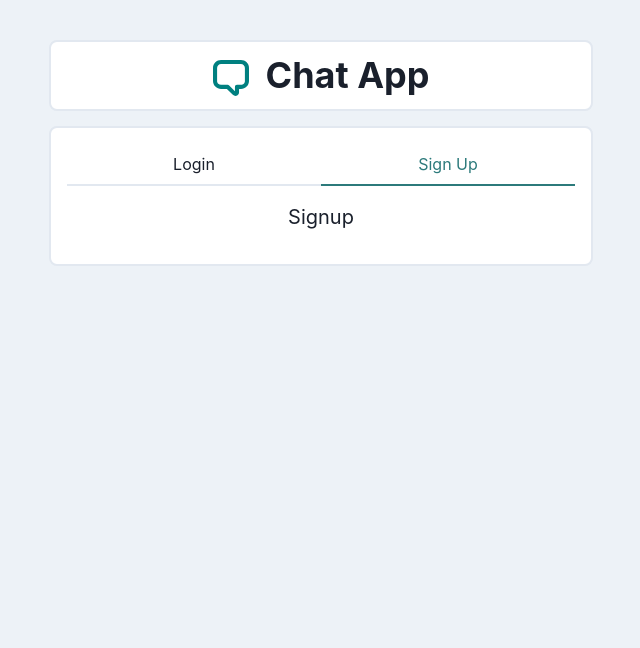
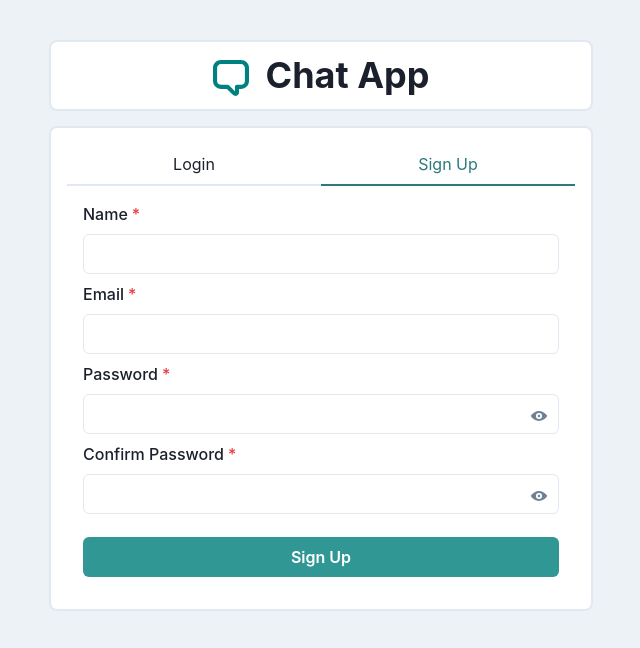
Before and after one commit to yamakenth/chat-app, a React (Create React App) app in the folder client/: page / in a window 1280 px wide. Both pictures are taken after a click on the tab "Sign Up". Shown: the top 648 px of the page, without its empty margins (319-959 px from the left). Built offline with nearby package versions, Linux system fonts and the light colour scheme.

Commit message:
Create sign up UI

```diff
--- a/client/package.json
+++ b/client/package.json
@@ -15,6 +15,7 @@
     "@types/node": "12.20.55",
     "@types/react": "18.2.45",
     "@types/react-dom": "18.2.18",
+    "formik": "2.4.5",
     "framer-motion": "6.5.1",
     "react": "18.2.0",
     "react-dom": "18.2.0",
--- /dev/null
+++ b/client/src/components/authentication/SignUp.tsx
@@ -0,0 +1,188 @@
+import { ViewIcon, ViewOffIcon } from "@chakra-ui/icons";
+import {
+  Button,
+  FormControl,
+  FormErrorMessage,
+  FormLabel,
+  Input,
+  InputGroup,
+  InputRightElement,
+  VStack,
+  useToast,
+} from "@chakra-ui/react";
+import { FormikErrors, useFormik } from "formik";
+import { useState } from "react";
+
+type FormValues = {
+  name: string;
+  email: string;
+  password: string;
+  confirmPassword: string;
+};
+
+const validate = (values: FormValues) => {
+  const { name, email, password, confirmPassword } = values;
+  const errors: FormikErrors<FormValues> = {};
+  if (!name) {
+    errors.name = "Name is required";
+  }
+  if (!email) {
+    errors.email = "Email is required";
+  }
+  if (!password) {
+    errors.password = "Password is required";
+  }
+  if (!confirmPassword) {
+    errors.confirmPassword = "Password confirmation is required";
+  } else if (confirmPassword !== password) {
+    errors.confirmPassword = "Password confirmation must match password";
+  }
+  return errors;
+};
+
+const SignUp = () => {
+  const [showPassword, setShowPassword] = useState(false);
+  const [isLoading, setIsLoading] = useState(false);
+  const toast = useToast();
+
+  const formik = useFormik({
+    initialValues: {
+      name: "",
+      email: "",
+      password: "",
+      confirmPassword: "",
+    },
+    validate,
+    onSubmit: (values) => {
+      setIsLoading(true);
+      try {
+        // TODO: post data
+        toast({
+          duration: 5000,
+          isClosable: true,
+          position: "bottom",
+          status: "success",
+          title: "Registration Successful",
+          description: JSON.stringify(values), // TODO: remove
+        });
+      } catch (error) {
+        toast({
+          duration: 5000,
+          isClosable: true,
+          position: "bottom",
+          status: "error",
+          title: "Error Occurred!",
+        });
+      } finally {
+        setIsLoading(false);
+      }
+    },
+  });
+
+  return (
+    <form onSubmit={formik.handleSubmit} noValidate>
+      <VStack>
+        <FormControl
+          isRequired
+          isInvalid={formik.touched.name && !!formik.errors.name}
+        >
+          <FormLabel>Name</FormLabel>
+          <Input
+            name="name"
+            onChange={formik.handleChange}
+            onBlur={formik.handleBlur}
+            value={formik.values.name}
+            type="text"
+            autoComplete="name"
+          />
+          <FormErrorMessage>{formik.errors.name}</FormErrorMessage>
+        </FormControl>
+        <FormControl
+          isRequired
+          isInvalid={formik.touched.email && !!formik.errors.email}
+        >
+          <FormLabel>Email</FormLabel>
+          <Input
+            name="email"
+            onChange={formik.handleChange}
+            onBlur={formik.handleBlur}
+            value={formik.values.email}
+            type="email"
+            autoComplete="email"
+          />
+          <FormErrorMessage>{formik.errors.email}</FormErrorMessage>
+        </FormControl>
+        <FormControl
+          isRequired
+          isInvalid={formik.touched.password && !!formik.errors.password}
+        >
+          <FormLabel>Password</FormLabel>
+          <InputGroup>
+            <Input
+              name="password"
+              onChange={formik.handleChange}
+              onBlur={formik.handleBlur}
+              value={formik.values.password}
+              type={showPassword ? "text" : "password"}
+              autoComplete="new-password"
+            />
+            <InputRightElement>
+              <Button
+                bg="none"
+                color="gray.500"
+                onClick={() => setShowPassword(!showPassword)}
+                variant="unstyled"
+              >
+                {showPassword ? <ViewOffIcon /> : <ViewIcon />}
+              </Button>
+            </InputRightElement>
+          </InputGroup>
+          <FormErrorMessage>{formik.errors.password}</FormErrorMessage>
+        </FormControl>
+        <FormControl
+          isRequired
+          isInvalid={
+            formik.touched.confirmPassword && !!formik.errors.confirmPassword
+          }
+        >
+          <FormLabel>Confirm Password</FormLabel>
+          <InputGroup>
+            <Input
+              name="confirmPassword"
+              onChange={formik.handleChange}
+              onBlur={formik.handleBlur}
+              value={formik.values.confirmPassword}
+              type={showPassword ? "text" : "password"}
+              autoComplete="new-password"
+            />
+            <InputRightElement>
+              <Button
+                bg="none"
+                color="gray.500"
+                onClick={() => setShowPassword(!showPassword)}
+                variant="unstyled"
+              >
+                {showPassword ? <ViewOffIcon /> : <ViewIcon />}
+              </Button>
+            </InputRightElement>
+          </InputGroup>
+          <FormErrorMessage>{formik.errors.confirmPassword}</FormErrorMessage>
+        </FormControl>
+
+        <Button
+          colorScheme="teal"
+          isLoading={isLoading}
+          loadingText="Submitting"
+          mt="15px"
+          type="submit"
+          variant="solid"
+          w="100%"
+        >
+          Sign Up
+        </Button>
+      </VStack>
+    </form>
+  );
+};
+
+export default SignUp;
--- /dev/null
+++ b/client/src/components/authentication/index.ts
@@ -0,0 +1,3 @@
+import SignUp from "./SignUp";
+
+export { SignUp };
--- /dev/null
+++ b/client/src/components/index.ts
@@ -0,0 +1,3 @@
+import { SignUp } from "./authentication";
+
+export { SignUp };
--- a/client/src/pages/Homepage.tsx
+++ b/client/src/pages/Homepage.tsx
@@ -9,6 +9,7 @@ import {
   TabPanels,
   Tabs,
 } from "@chakra-ui/react";
+import { SignUp } from "../components";
 
 const Homepage = () => (
   <Container bg="gray.100" minH="100vh" minW="100vw">
@@ -44,7 +45,9 @@ const Homepage = () => (
           </TabList>
           <TabPanels>
             <TabPanel>Login</TabPanel>
-            <TabPanel>Signup</TabPanel>
+            <TabPanel>
+              <SignUp />
+            </TabPanel>
           </TabPanels>
         </Tabs>
       </Box>
```
Also changed, not shown: 1 other file (tests, documents, lock files or other folders).
